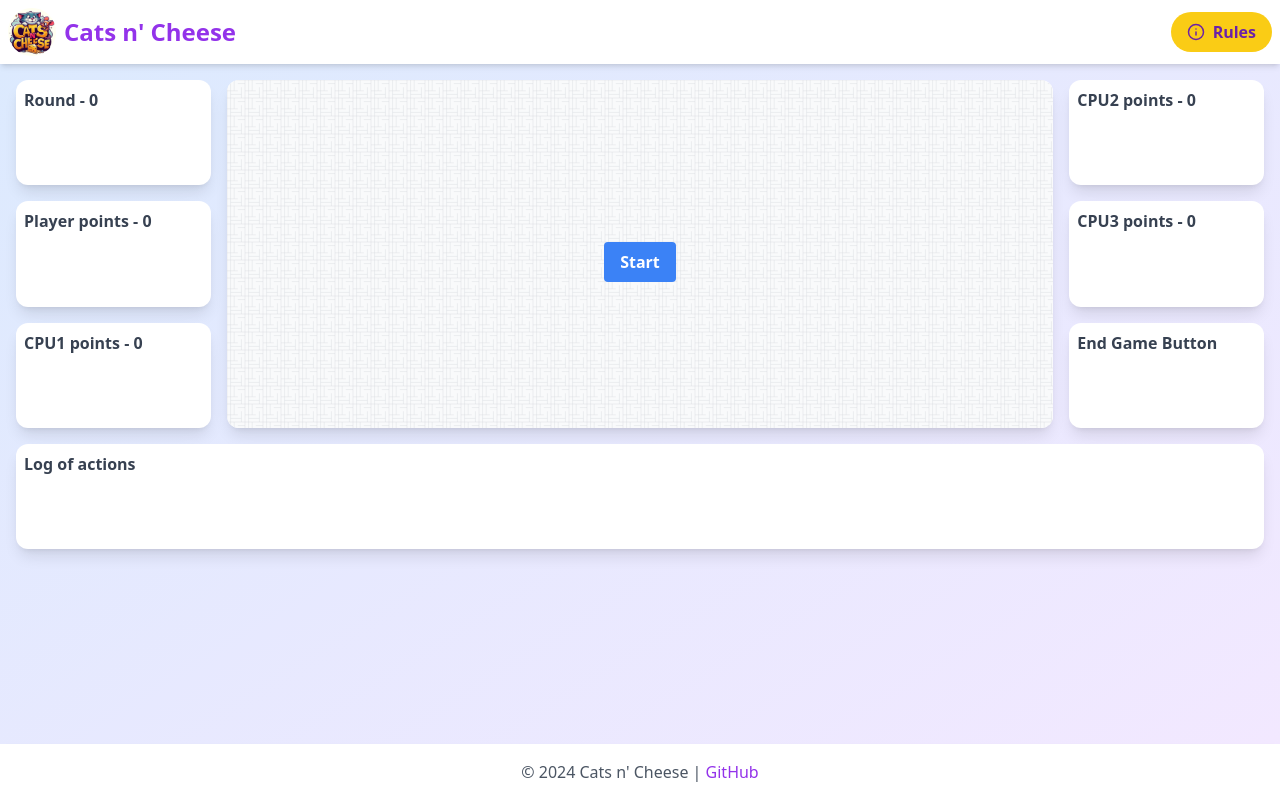
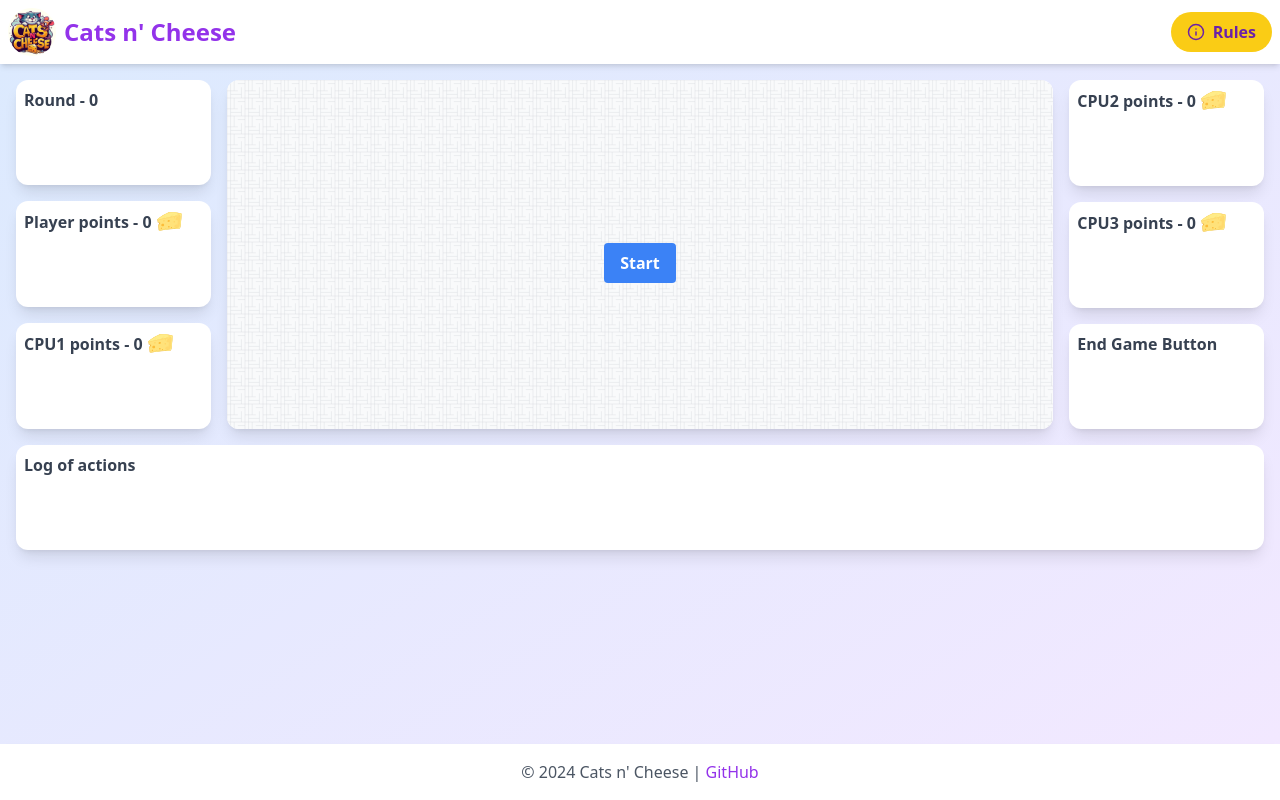
Before and after one commit to sylfort/cats-n-cheese, a Next.js app: page /interface in a window 1280 px wide. Built offline with nearby package versions, Linux system fonts and the light colour scheme.

Commit message:
Added cheese icon to players point

```diff
--- a/src/pages/interface.jsx
+++ b/src/pages/interface.jsx
@@ -2,6 +2,7 @@ import { useState, useRef, useEffect } from "react";
 import { Info } from "lucide-react";
 import Image from "next/image";
 import Logo from "@/assets/logo.png";
+import CheeseIcon from "@/assets/cheese.svg";
 import CatComponent from "@/components/component/catComponent";
 import GameRulesModal from "@/components/component/rules";
 
@@ -72,13 +73,34 @@ const CatsNCheeseUI = () => {
             </div>
             <div className="flex-grow p-2 bg-white shadow-lg rounded-xl">
               <div className="text-sm font-semibold text-gray-700 md:text-base">
-                Player points - {points ? points[0].points : 0}
-                {/* {console.log(typeof points)} */}
+                <div className="flex items-center">
+                  Player points - {points ? points[0].points : 0}{" "}
+                  <Image
+                    src={CheeseIcon}
+                    alt="its a picture of cheese"
+                    style={{
+                      width: "25px",
+                      height: "25px",
+                      marginLeft: "5px",
+                    }}
+                  />
+                </div>
               </div>
             </div>
             <div className="flex-grow p-2 bg-white shadow-lg rounded-xl">
               <div className="text-sm font-semibold text-gray-700 md:text-base">
-                CPU1 points - {points ? points[1].points : 0}
+                <div className="flex items-center">
+                  CPU1 points - {points ? points[1].points : 0}{" "}
+                  <Image
+                    src={CheeseIcon}
+                    alt="its a picture of cheese"
+                    style={{
+                      width: "25px",
+                      height: "25px",
+                      marginLeft: "5px",
+                    }}
+                  />
+                </div>
               </div>
             </div>
           </div>
@@ -97,12 +119,34 @@ const CatsNCheeseUI = () => {
           <div className="flex flex-col col-span-2 space-y-4">
             <div className="flex-grow p-2 bg-white shadow-lg rounded-xl">
               <div className="text-sm font-semibold text-gray-700 md:text-base">
-                CPU2 points - {points ? points[2].points : 0}
+                <div className="flex items-center">
+                  CPU2 points - {points ? points[2].points : 0}{" "}
+                  <Image
+                    src={CheeseIcon}
+                    alt="its a picture of cheese"
+                    style={{
+                      width: "25px",
+                      height: "25px",
+                      marginLeft: "5px",
+                    }}
+                  />
+                </div>
               </div>
             </div>
             <div className="flex-grow p-2 bg-white shadow-lg rounded-xl">
               <div className="text-sm font-semibold text-gray-700 md:text-base">
-                CPU3 points - {points ? points[3].points : 0}
+                <div className="flex items-center">
+                  CPU3 points - {points ? points[3].points : 0}{" "}
+                  <Image
+                    src={CheeseIcon}
+                    alt="its a picture of cheese"
+                    style={{
+                      width: "25px",
+                      height: "25px",
+                      marginLeft: "5px",
+                    }}
+                  />
+                </div>
               </div>
             </div>
             <div className="flex-grow p-2 bg-white shadow-lg rounded-xl">
```
